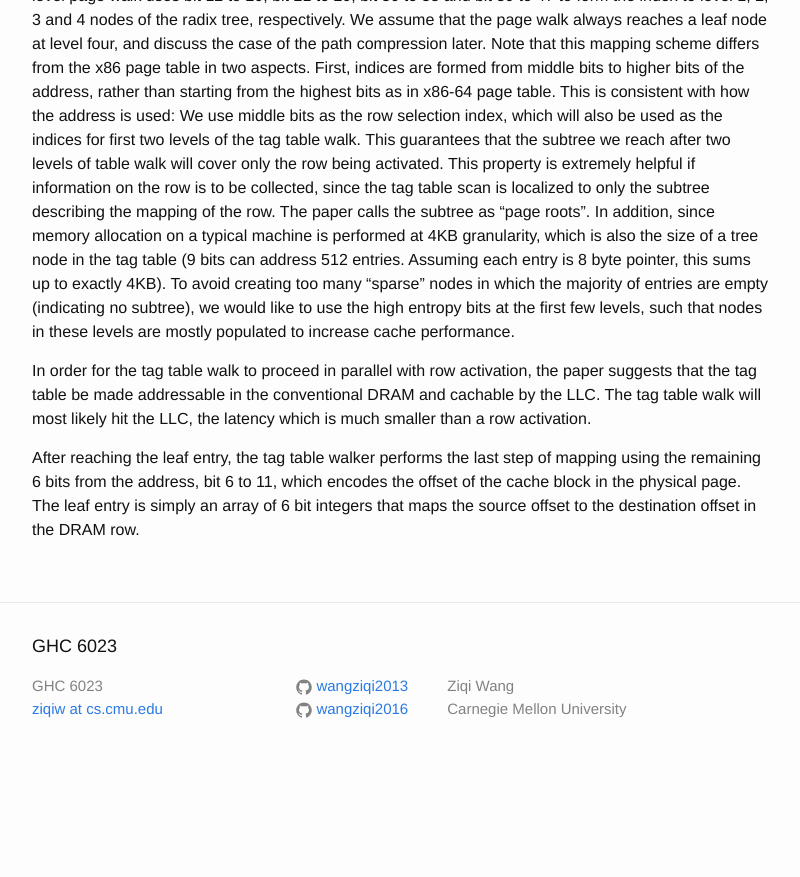
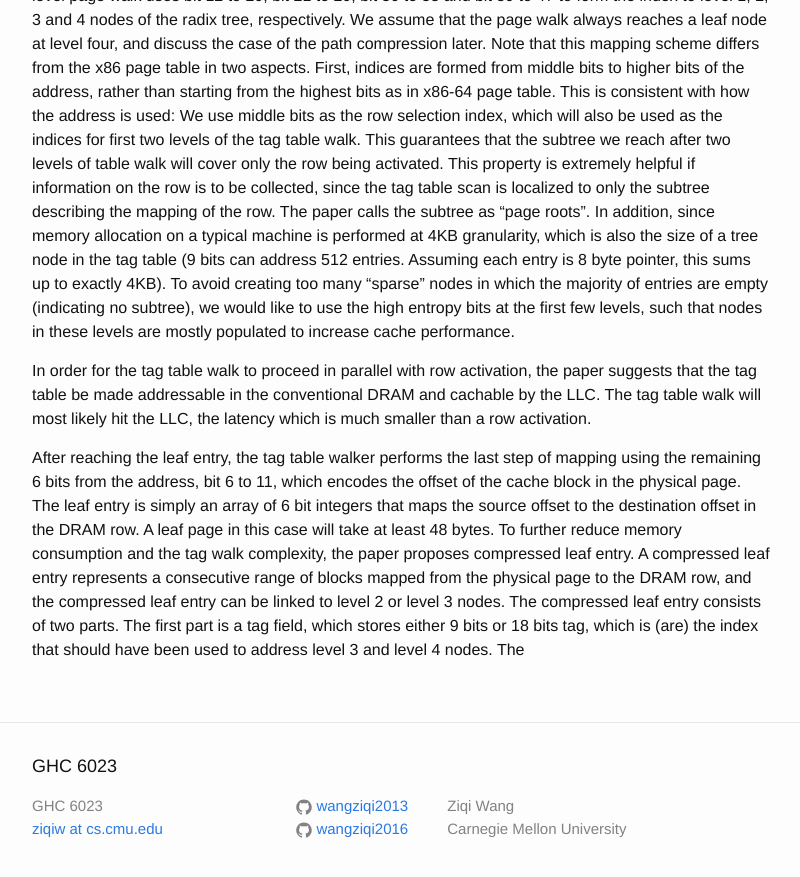
Before and after one commit to wangziqi2013/wangziqi2013.github.io, a Jekyll site: the page built from _posts/2019-09-01-tag-tables.markdown, in a window 1280 px wide and 900 px high, scrolled down 1630 px. Shown: the top 877 px of the window, without its empty margins (238-1038 px from the left). Built offline with Jekyll 4.4.1, drawn with Linux system fonts in a browser that asks for light colours; before the commit the page ends 2410 px from its top, so only the background shows below that.

Commit message:
Adding compressed leaf entry

```diff
--- a/_posts/2019-09-01-tag-tables.markdown
+++ b/_posts/2019-09-01-tag-tables.markdown
@@ -77,4 +77,9 @@ which is much smaller than a row activation.
 
 After reaching the leaf entry, the tag table walker performs the last step of mapping using the remaining 6 bits from
 the address, bit 6 to 11, which encodes the offset of the cache block in the physical page. The leaf entry is simply
-an array of 6 bit integers that maps the source offset to the destination offset in the DRAM row.
+an array of 6 bit integers that maps the source offset to the destination offset in the DRAM row. A leaf page in this
+case will take at least 48 bytes. To further reduce memory consumption and the tag walk complexity, the paper proposes
+compressed leaf entry. A compressed leaf entry represents a consecutive range of blocks mapped from the physical page
+to the DRAM row, and the compressed leaf entry can be linked to level 2 or level 3 nodes. The compressed leaf entry consists
+of two parts. The first part is a tag field, which stores either 9 bits or 18 bits tag, which is (are) the index that
+should have been used to address level 3 and level 4 nodes. The
```
